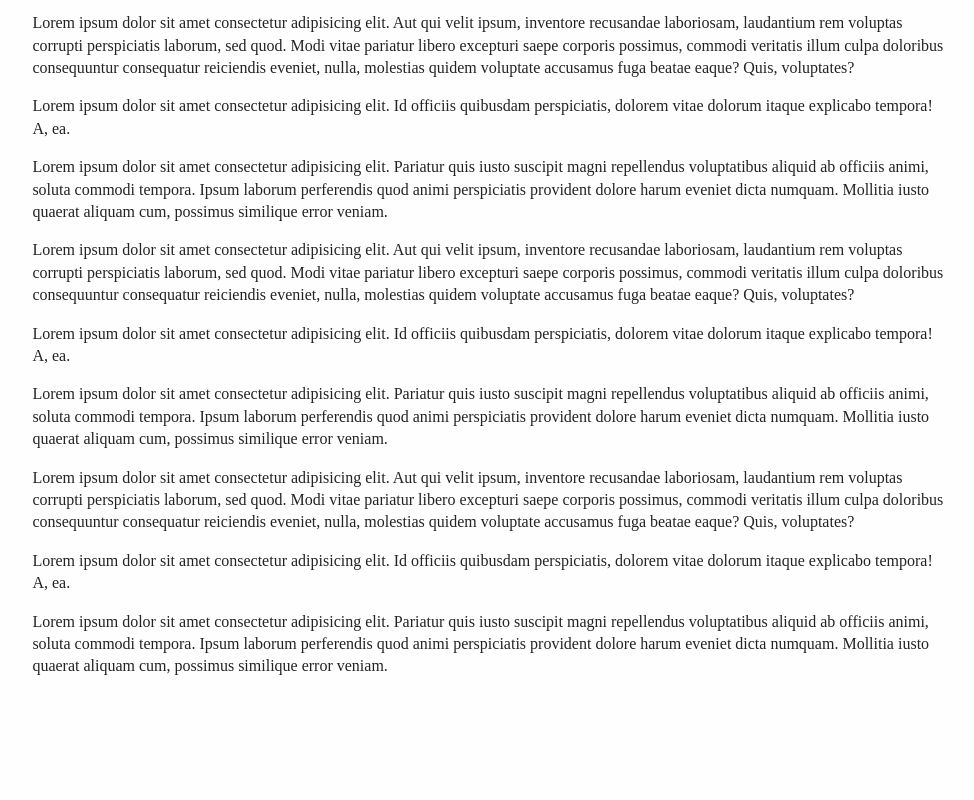
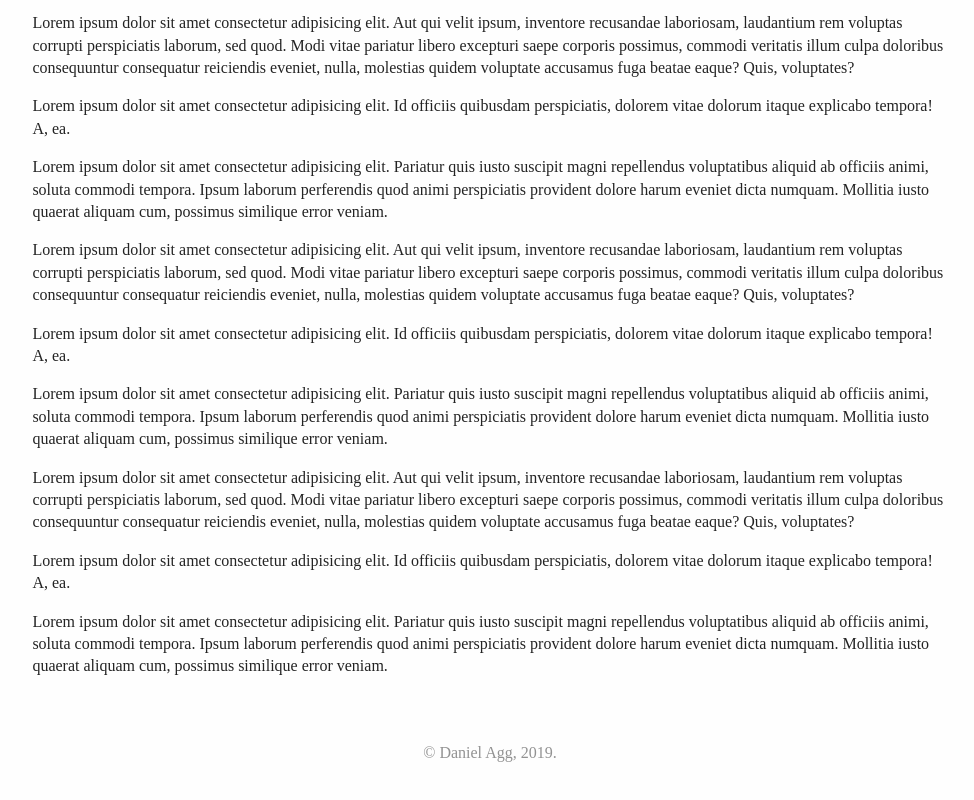
Before and after one commit to danielagg/personal-website, a React (Create React App) app: page / in a window 1280 px wide. Shown: the part 1881-2681 px from the top of the page, without its empty margins (150-1124 px from the left). Before the commit the page ends 2591 px from the top, so only its background shows below. Built offline with nearby package versions, Linux system fonts and the light colour scheme; a web font is replaced by a local one.

Commit message:
Added footer component, renamed too generic class names to avoid unwanted style cascade

```diff
--- a/src/App.js
+++ b/src/App.js
@@ -4,6 +4,7 @@ import { CookiesProvider } from "react-cookie";
 import AboutMe from "./components/AboutMe";
 import LandingWrapper from "./components/LandingWrapper";
 import ThemeSelector from "./components/shared/ThemeSelector";
+import Footer from "./components/shared/Footer";
 import PortfolioWrapper from "./components/portfolio/PortfolioWrapper";
 
 function App() {
@@ -13,8 +14,8 @@ function App() {
         <ThemeSelector />
         <LandingWrapper />
         <AboutMe />
-
         <PortfolioWrapper />
+        <Footer />
       </div>
     </CookiesProvider>
   );
--- a/src/components/AboutMe.css
+++ b/src/components/AboutMe.css
@@ -1,4 +1,4 @@
-.container {
+.about-me-container {
   margin: 0 0 3em 0;
 }
 
@@ -14,7 +14,7 @@
 }
 
 @media screen and (min-width: 720px) {
-  .container {
+  .about-me-container {
     margin: 0 0 7em 0;
   }
 }
--- a/src/components/AboutMe.js
+++ b/src/components/AboutMe.js
@@ -4,7 +4,7 @@ import * as Scroll from "react-scroll";
 
 function AboutMe() {
   return (
-    <div className="container">
+    <div className="about-me-container">
       <Scroll.Element name="about-me-anchor" className="element">
         <h1>about me</h1>
       </Scroll.Element>
--- a/src/components/Contact.css
+++ b/src/components/Contact.css
@@ -1,4 +1,4 @@
-.container {
+.contact-container {
   margin: 0 0 3em 0;
 }
 
@@ -24,7 +24,7 @@
 }
 
 @media screen and (min-width: 720px) {
-  .container {
+  .contact-container {
     margin: 0 0 7em 0;
   }
 }
--- a/src/components/Contact.js
+++ b/src/components/Contact.js
@@ -3,7 +3,7 @@ import "./Contact.css";
 
 const Contact = () => {
   return (
-    <section className="container">
+    <section className="contact-container">
       <h2>say hello @</h2>
       <ul className="contact-list">
         <li className="contact-list-item">daniel.agg@outlook.com</li>
--- /dev/null
+++ b/src/components/shared/Footer.css
@@ -0,0 +1,6 @@
+.footer-container {
+  text-align: center;
+  padding: 0;
+  margin: 4em 0;
+  color: var(--default-link-color);
+}
--- /dev/null
+++ b/src/components/shared/Footer.js
@@ -0,0 +1,12 @@
+import React from "react";
+import "./Footer.css";
+
+const Footer = () => {
+  return (
+    <div className="footer-container">
+      <p>&copy; Daniel Agg, {new Date().getFullYear()}.</p>
+    </div>
+  );
+};
+
+export default Footer;
--- a/src/styles.css
+++ b/src/styles.css
@@ -30,11 +30,11 @@ html {
 }
 
 ::selection {
-  background: #f4f442;
+  background: #fcc0c0;
   color: #000;
 }
 ::-moz-selection {
-  background: #f4f442;
+  background: #fcc0c0;
   color: #000;
 }
 
```
